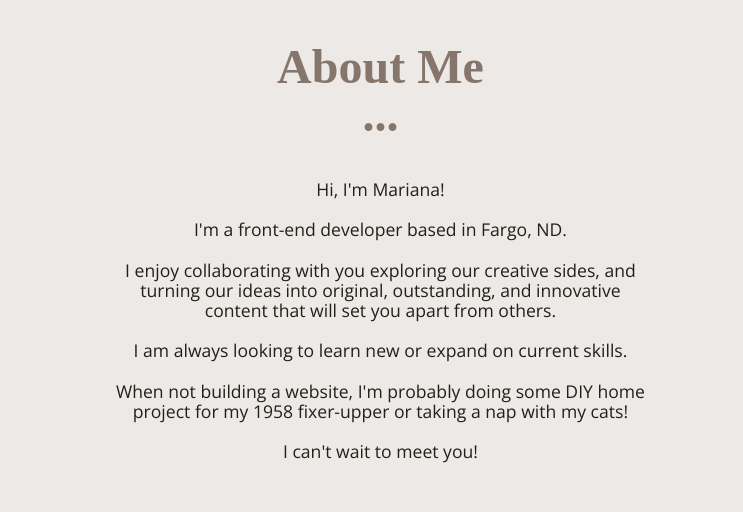
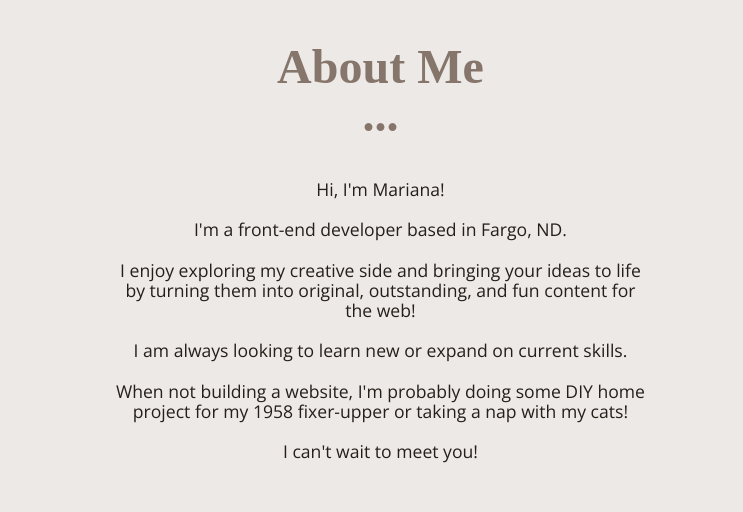
Before and after one commit to marisvenancio/portfolio, a website built with Parcel: page index.html in a window 1280 px wide. Shown: the part 2653-3165 px from the top of the page, 537-1280 px from the left. Built offline with nearby package versions, Linux system fonts and the light colour scheme; a web font is replaced by a local one.

Commit message:
Changedabout section

```diff
--- a/index.html
+++ b/index.html
@@ -168,7 +168,7 @@
               I'm a front-end developer based in Fargo, ND.
               <br>
               <br>
-              I enjoy collaborating with you exploring our creative sides, and turning our ideas into original, outstanding, and innovative content that will set you apart from others.
+              I enjoy exploring my creative side and bringing your ideas to life by turning them into original, outstanding, and fun content for the web!
               <br><br>
               I am always looking to learn new or expand on current skills.
               <br><br>
```
